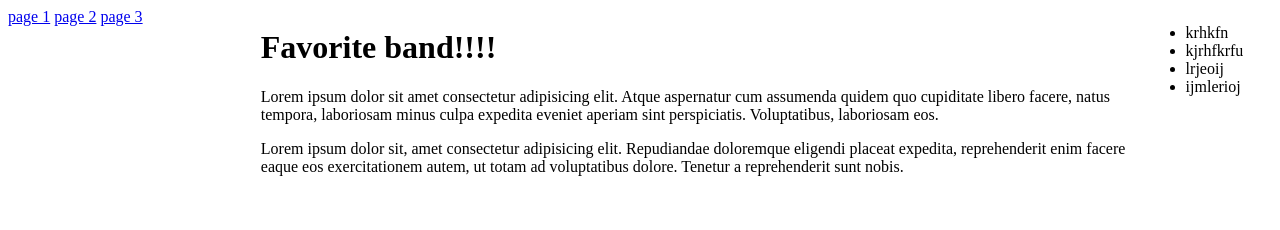
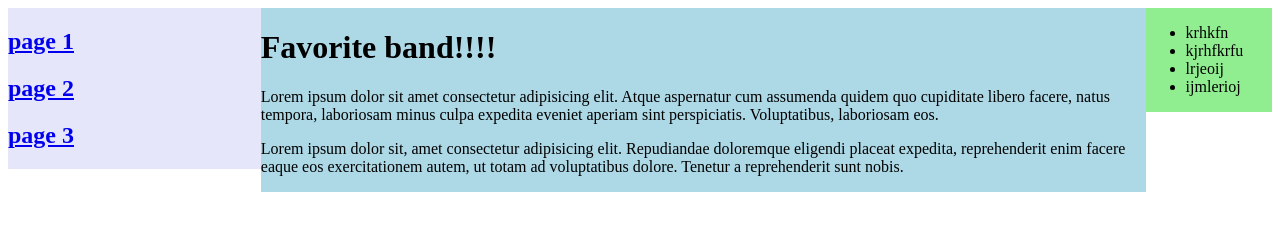
Before and after one commit to LonleyBuzzyBee/favorite--band, a plain HTML site: page index.html in a window 1280 px wide. Drawn offline with Linux system fonts and the light colour scheme.

Commit message:
make corrections to styles.css file

```diff
--- a/css/styles.css
+++ b/css/styles.css
@@ -1,13 +1,20 @@
 
 .column1{
+  background-color: lavender;
   width: 20%;
   float: left;
+  height: auto;
+
 }
 .column2{
+  background-color: lightblue;
   width: 70%;
   float: left;
+  height: auto;
 }
 .sidebar{
+  background-color: lightgreen;
   width: 10%;
   float: right;
+  height: auto;
 }
--- a/index.html
+++ b/index.html
@@ -8,9 +8,9 @@
 <body>
   <div class="container">
     <div class="column1">
-      <a href="https://en.wikipedia.org/wiki/Cat">page 1</a>
-      <a href="https://en.wikipedia.org/wiki/Cat">page 2</a>
-      <a href="https://en.wikipedia.org/wiki/Cat">page 3</a>
+      <h2><a href="https://en.wikipedia.org/wiki/Cat">page 1</a></h2>
+      <h2><a href="https://en.wikipedia.org/wiki/Cat">page 2</a><h2>
+      <h2><a href="https://en.wikipedia.org/wiki/Cat">page 3</a></h2>
     </div>
     <div class="column2">
       <h1>Favorite band!!!!</h1>
```
